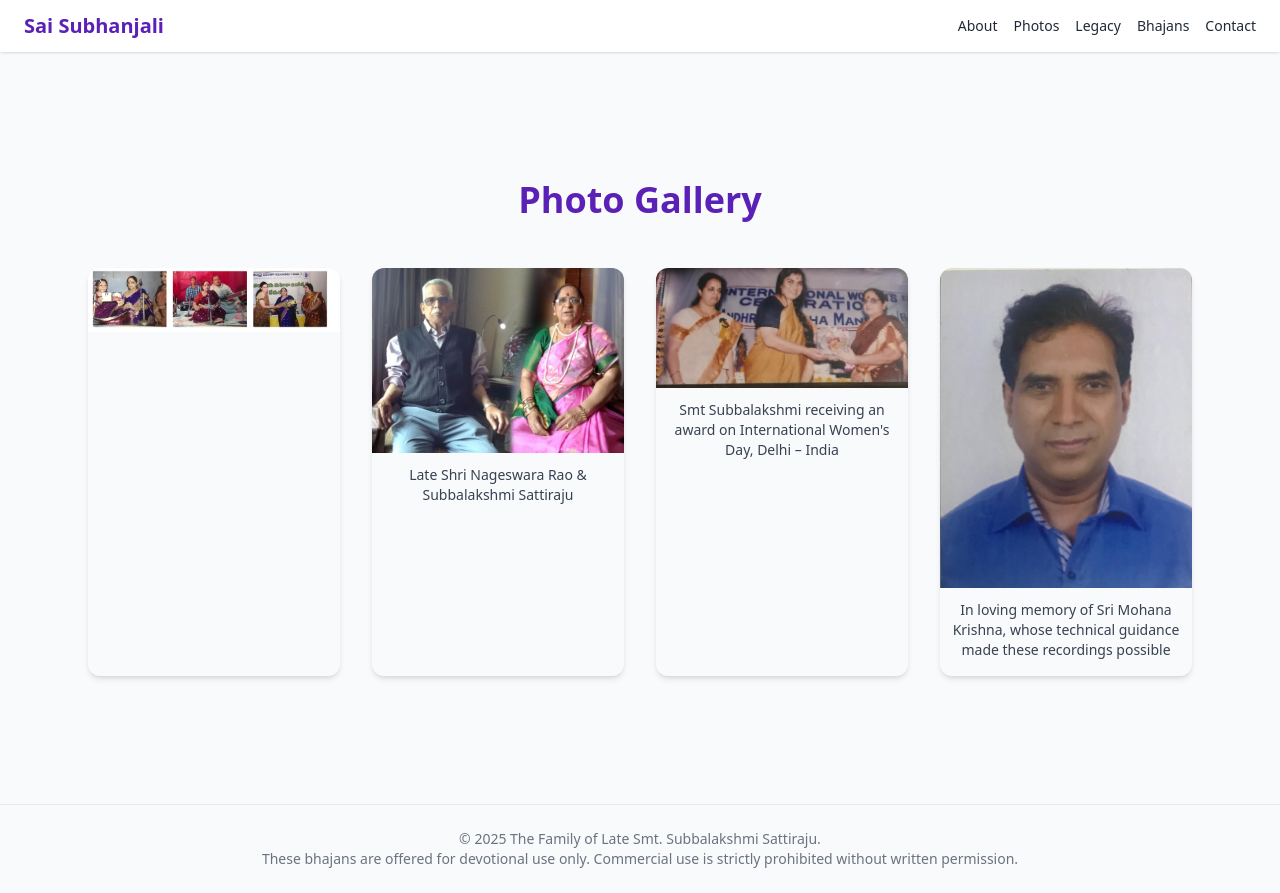
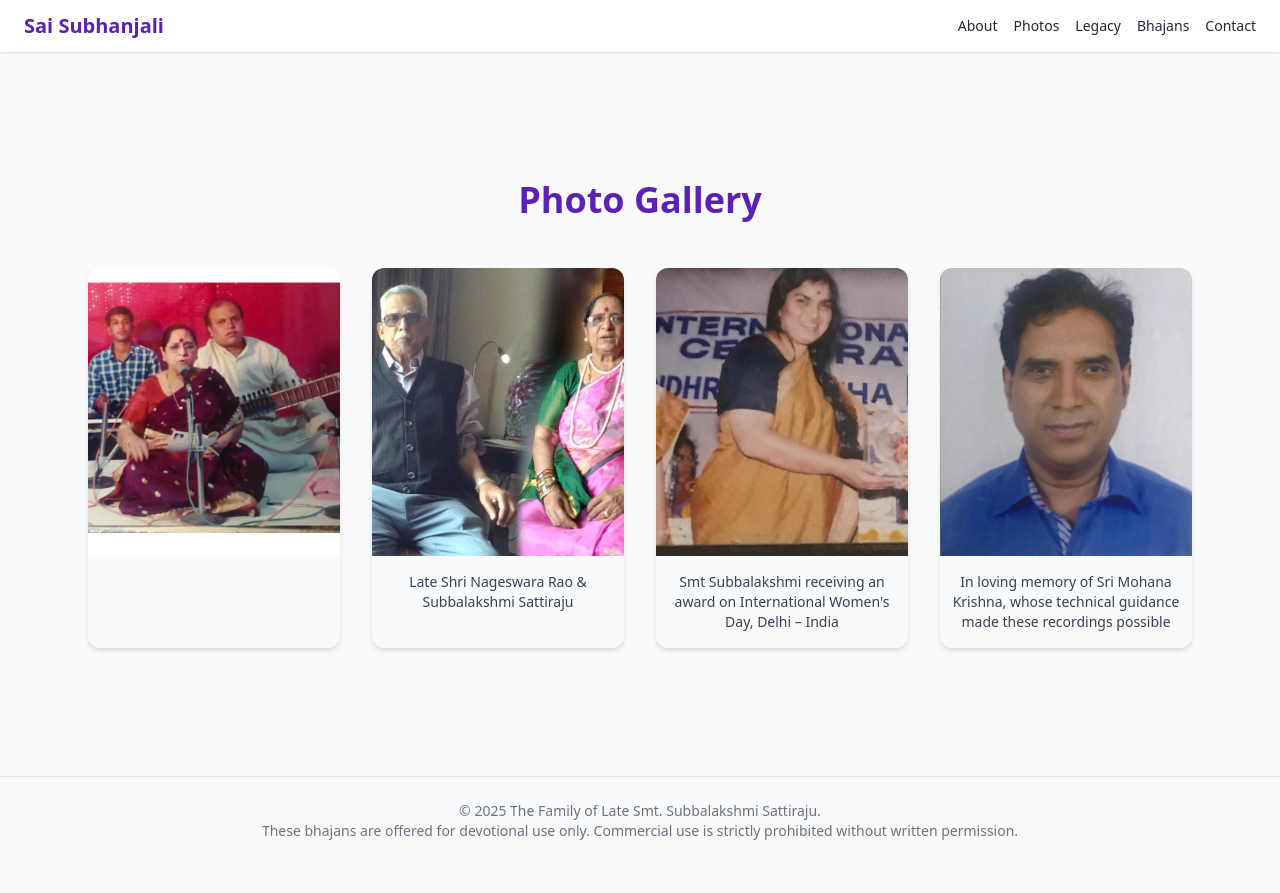
Before and after one commit to shekhar1971/saisubhanjali.com, a Next.js app: page /photos in a window 1280 px wide. After the commit the page ends 865 px from the top, so only its background shows below. Built offline with nearby package versions, Linux system fonts and the light colour scheme.

Commit message:
Update page.tsx

```diff
--- a/app/photos/page.tsx
+++ b/app/photos/page.tsx
@@ -4,7 +4,7 @@ import Image from 'next/image';
 export const metadata = {
   title: 'Photos – Sai Subhanjali',
   description:
-    'A gallery of cherished photographs of Subbalakshmi Sattiraju and her family who helped bring the Sai Subhanjali bhajans to life.',
+    'Cherished photographs of Subbalakshmi Sattiraju and the family members who helped create the Sai Subhanjali bhajans.',
 };
 
 type Photo = {
@@ -26,7 +26,7 @@ export default function PhotosPage() {
     },
     {
       src: '/SmtSubbalakshmi_International_Womans_Day_Award_inDelhi.jpg',
-      alt: "Smt Subbalakshmi receiving Women's Day award in Delhi",
+      alt: 'Smt Subbalakshmi receiving Women’s Day award in Delhi',
       caption:
         "Smt Subbalakshmi receiving an award on International Women's Day, Delhi – India",
     },
@@ -44,24 +44,27 @@ export default function PhotosPage() {
         Photo&nbsp;Gallery
       </h1>
 
-      {/* --- RESPONSIVE GRID (auto rows on desktop) --- */}
+      {/* ---------- UNIFORM SQUARE THUMBNAILS ---------- */}
       <div className="grid gap-8 sm:grid-cols-2 lg:grid-cols-4">
         {photos.map(({ src, alt, caption }) => (
           <figure
             key={src}
             className="flex flex-col overflow-hidden rounded-xl shadow-md"
           >
-            <Image
-              src={src}
-              alt={alt}
-              width={900}
-              height={700}
-              className="h-auto w-full object-cover transition-transform duration-300 hover:scale-105"
-              sizes="(max-width:1024px) 50vw, 25vw"
-              priority
-            />
+            {/* Square wrapper: on desktop ≈18rem (h-72), scales down on mobile */}
+            <div className="relative h-72 w-full">
+              <Image
+                src={src}
+                alt={alt}
+                fill
+                sizes="(max-width: 1024px) 50vw, 25vw"
+                className="object-cover"
+                priority
+              />
+            </div>
+
             {caption && (
-              <figcaption className="mt-3 px-3 pb-4 text-center text-sm text-gray-700">
+              <figcaption className="px-3 py-4 text-center text-sm text-gray-700">
                 {caption}
               </figcaption>
             )}
```
